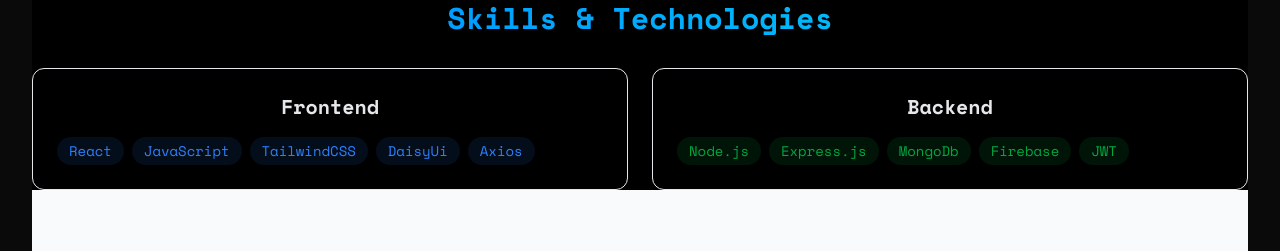
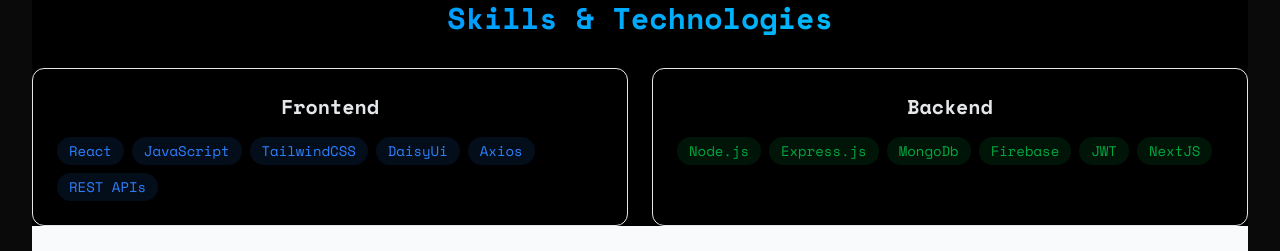
Before and after one commit to nafeesalways/beautiful-portfolio, a React (Vite) app: page / in a window 1280 px wide. Shown: the part 2420-2671 px from the top of the page. Built offline with nearby package versions, Linux system fonts and the light colour scheme; a web font is replaced by a local one.

Commit message:
skills set done

```diff
--- a/src/components/Skills.jsx
+++ b/src/components/Skills.jsx
@@ -1,8 +1,8 @@
 import React from 'react';
 
 const Skills = () => {
-    const frontEndSkills = ['React', 'JavaScript', 'TailwindCSS', 'DaisyUi', 'Axios'];
-    const backEndSkills = ['Node.js', 'Express.js', 'MongoDb', 'Firebase', 'JWT'];
+    const frontEndSkills = ['React', 'JavaScript', 'TailwindCSS', 'DaisyUi', 'Axios','REST APIs'];
+    const backEndSkills = ['Node.js', 'Express.js', 'MongoDb', 'Firebase', 'JWT','NextJS'];
 
     return (
         <div>
```
